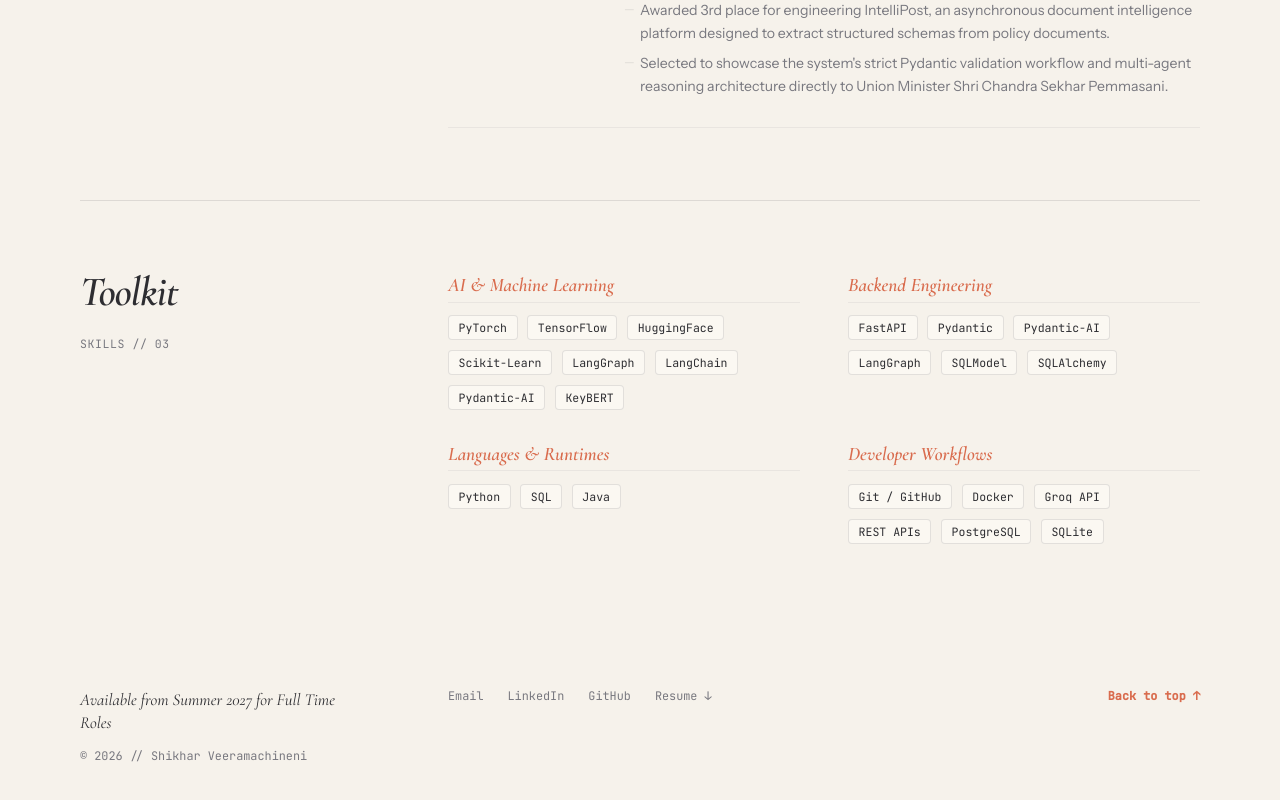
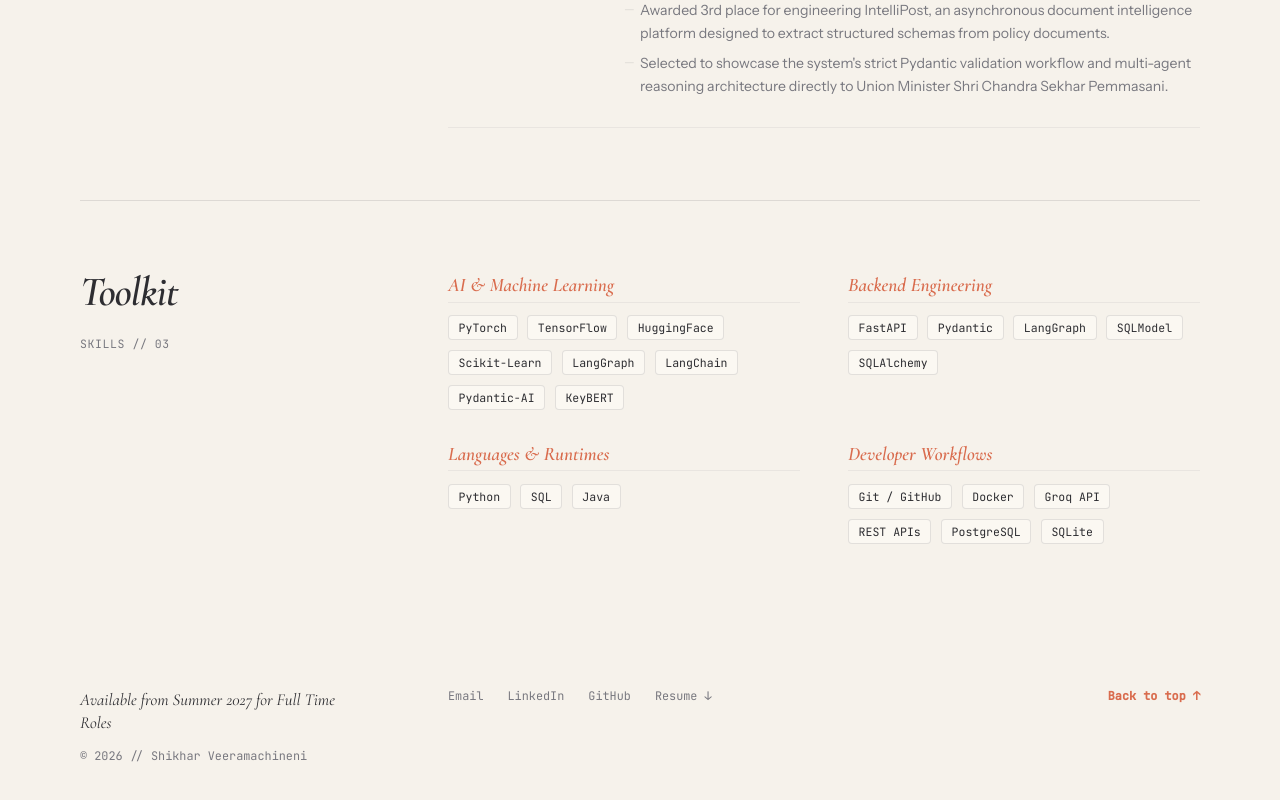
Before and after one commit to ShikharVeer10/ShikharVeer10.github.io, a React (Vite) app: page / in a window 1280 px wide. Shown: the part 6090-6890 px from the top of the page. Built offline with nearby package versions, Linux system fonts and the light colour scheme; no server answers.

Commit message:
Remove Pydantic-AI from Backend Engineering toolkit

```diff
--- a/src/data.js
+++ b/src/data.js
@@ -156,7 +156,7 @@ export const bentoToolkit = [
   },
   {
     title: "Backend Engineering",
-    techs: ["FastAPI", "Pydantic", "Pydantic-AI", "LangGraph", "SQLModel", "SQLAlchemy"]
+    techs: ["FastAPI", "Pydantic", "LangGraph", "SQLModel", "SQLAlchemy"]
   },
   {
     title: "Languages & Runtimes",
@@ -169,7 +169,7 @@ export const bentoToolkit = [
 ];
 export const technologies = {
   aiml: ["PyTorch", "TensorFlow", "HuggingFace", "Scikit-Learn", "LangGraph", "LangChain", "Pydantic-AI"],
-  backend: ["FastAPI", "Pydantic", "Pydantic-AI", "LangGraph", "Groq API"],
+  backend: ["FastAPI", "Pydantic", "LangGraph", "Groq API"],
   languages: ["Python", "SQL", "Java"],
   domains: ["NLP", "Computer Vision", "AI Agents", "RAG Systems", "Model Deployment"]
 };
```
